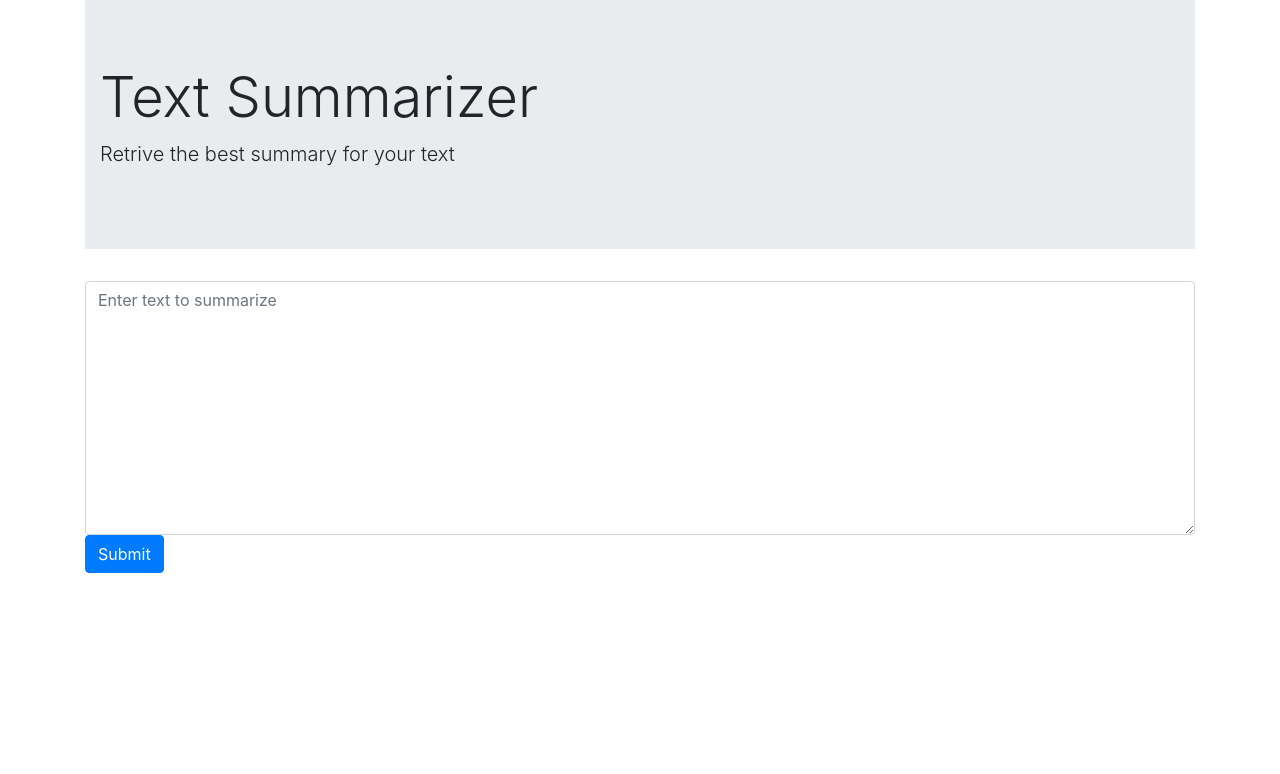
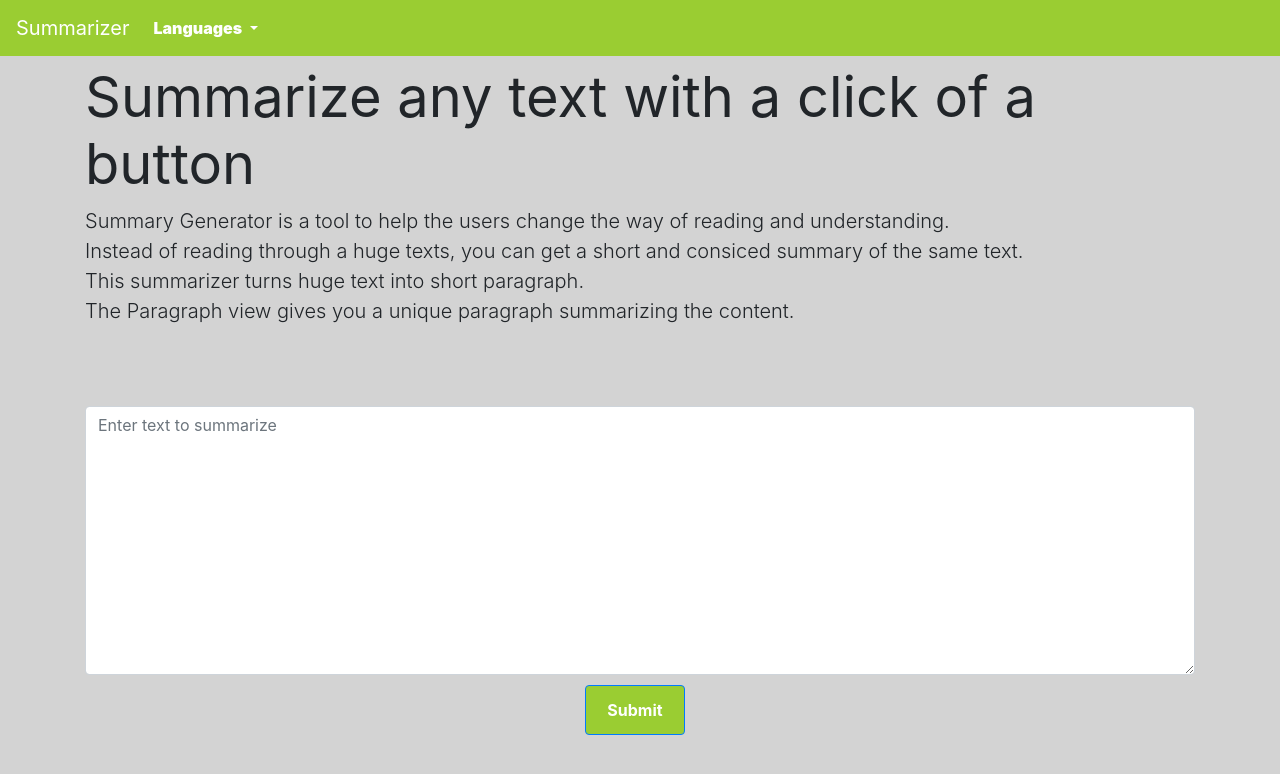
Before and after one commit to akshat240401/Extractive-Text-Summarizer, a Flask app: page / in a window 1280 px wide. Shown: the top 774 px of the page. Run offline with Flask 2, Linux system fonts and the light colour scheme; some libraries are stand-ins or nearby versions.

Commit message:
Finalizing Web-app design

```diff
--- a/static/styles.css
+++ /dev/null
@@ -1,11 +0,0 @@
-.jumbotron{
-    /* background-color: orange; */
-}
-.og-title{
-    /* background-color: orangered;
-    font-size: 20px; */
-    font-weight: bold;
-    padding: 2px;
-    display: flex;
-    justify-content: center;
-}
--- a/templates/index.html
+++ b/templates/index.html
@@ -4,26 +4,41 @@
     <meta charset="UTF-8">
     <meta http-equiv="X-UA-Compatible" content="IE=edge">
     <meta name="viewport" content="width=device-width, initial-scale=1.0">
-    <title>Index</title>
+    <title>Home</title>
     <link rel="stylesheet" href="https://cdn.jsdelivr.net/npm/bootstrap@4.0.0/dist/css/bootstrap.min.css" integrity="sha384-Gn5384xqQ1aoWXA+058RXPxPg6fy4IWvTNh0E263XmFcJlSAwiGgFAW/dAiS6JXm" crossorigin="anonymous">
-    <link rel="stylesheet" href="/static/styles.css">
+    <link rel="stylesheet" href="style.css">
 </head>
-<body>
+<body style="background-color:lightgray; box-sizing: border-box;">
+    <nav class="navbar navbar-expand-lg navbar-dark" id="nav" style="background-color:yellowgreen; position:fixed; width: 100%;">
+        <a class="navbar-brand" href="/">Summarizer</a>
+        <button class="navbar-toggler" type="button" data-toggle="collapse" data-target="#navbarSupportedContent" aria-controls="navbarSupportedContent" aria-expanded="false" aria-label="Toggle navigation">
+          <span class="navbar-toggler-icon"></span>
+        </button>
+        <div class="collapse navbar-collapse" id="navbarSupportedContent">
+          <ul class="navbar-nav mr-auto">
+            <li class="nav-item dropdown">
+              <a class="nav-link dropdown-toggle" href="#" id="navbarDropdown" role="button" data-toggle="dropdown" style="color: white; font-weight:bolder">
+                <b>Languages</b>
+              </a>
+              <div class="dropdown-menu" aria-labelledby="navbarDropdown" style="background-color:yellowgreen;">
+                <a class="dropdown-item text-white" style="background-color:yellowgreen;">English</a>
+                <div class="dropdown-divider"></div>
+                <a class="dropdown-item text-white" style="background-color:yellowgreen;">Hindi</a>
+              </div>
+            </li>
+          </ul>
+        </div>
+      </nav>
     <div class="container">
-        <div class="jumbotron jumbotron-fluid">
-            <div class="container">
-              <h1 class="display-4">Text Summarizer</h1>
-              <p class="lead">Retrive the best summary for your text</p>
-            </div>
+        <div class="jumbotron jumbotron-fluid" style="background-color:transparent; margin-bottom: 0;">
+            <h1 class="display-4"><b>Summarize any text with a click of a button</b></h1>
+            <p class="lead">Summary Generator is a tool to help the users change the way of reading and understanding.<br>Instead of reading through a huge texts, you can get a short and consiced summary of the same text.<br>This summarizer turns huge text into short paragraph.<br> The Paragraph view gives you a unique paragraph summarizing the content.</p>
         </div>
-
-        <form action="/analyze" method="post">
-            <textarea name="rawtext" id="" rows="10" class="form-control" placeholder="Enter text to summarize"></textarea>
-            <button class="btn btn-primary" type="submit">Submit</button>
+        <form action="/summarize" method="post">
+            <textarea name="rawtext" id="" rows="10" cols="30"class="form-control" placeholder="Enter text to summarize" style="overflow:scroll;"></textarea>
+            <button class="btn btn-primary" type="submit" style="background-color:yellowgreen; margin:10px 0px 0px 500px; height: 50px; width: 100px;"><b>Submit</b></button>
         </form>
     </div>
-
-
     <script
     src="https://code.jquery.com/jquery-3.2.1.slim.min.js"
     integrity="sha384-KJ3o2DKtIkvYIK3UENzmM7KCkRr/rE9/Qpg6aAZGJwFDMVNA/GpGFF93hXpG5KkN"
```
Also changed, not shown: templates/summary.html (+44 -18 lines), static/style.css (added).
